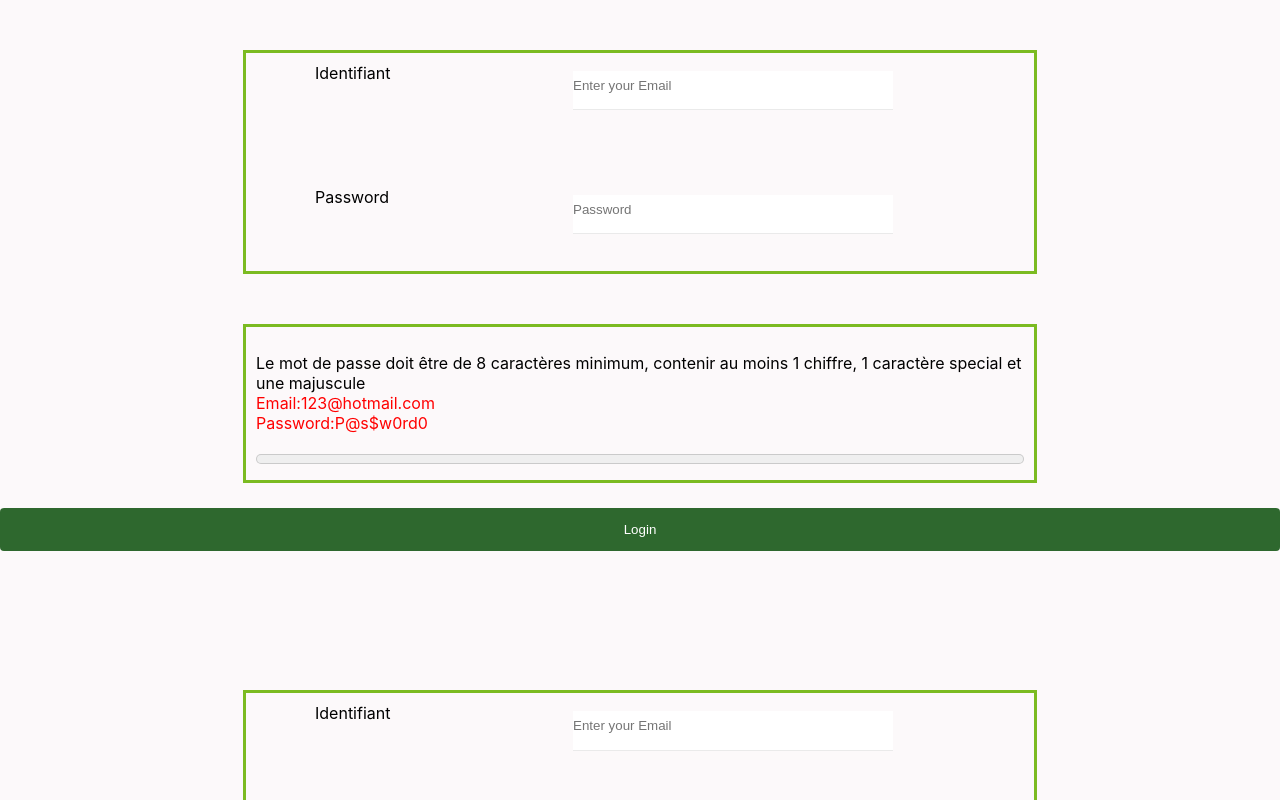
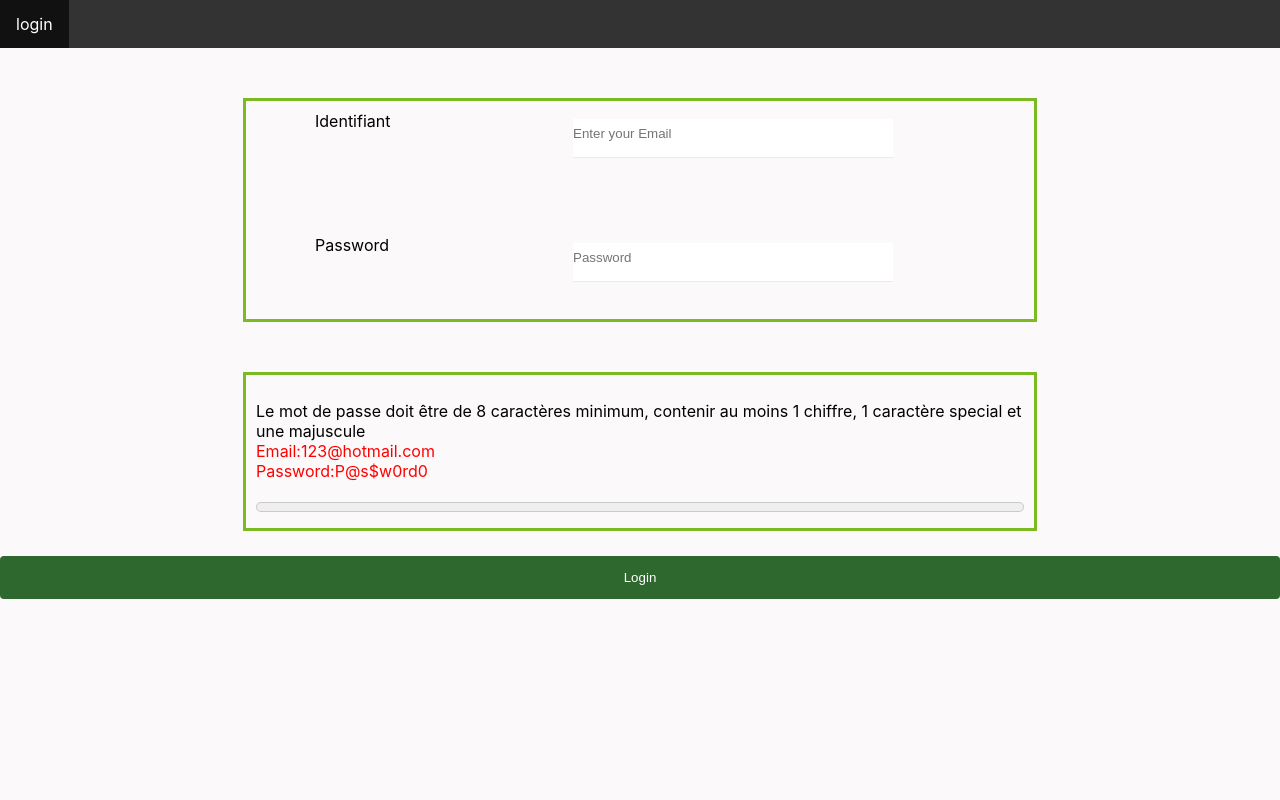
Before and after one commit to Daschow/4web-evaluation, a React (Create React App) app: page /login in a window 1280 px wide. Shown: the top 800 px of the page. Built offline with nearby package versions, Linux system fonts and the light colour scheme.

Commit message:
Feat : Adding header

```diff
--- a/src/App.js
+++ b/src/App.js
@@ -15,7 +15,6 @@ class App extends Component {
   render() {
     return (
       <div>
-        <Login></Login>
         <NavBar></NavBar>
       </div>
     );
--- a/src/layout/NavBar/Navbar.js
+++ b/src/layout/NavBar/Navbar.js
@@ -8,6 +8,11 @@ import Datagrid from "../../Datagrid/Datagrid.container";
 const Navbar = ({}) => {
   return (
     <Router>
+      <ul>
+        <li>
+          <Link to="/login">login</Link>
+        </li>
+      </ul>
       <>
         <Route path="/login" component={Login} />
         <Route path="/Datagrid" component={Datagrid} />
```
